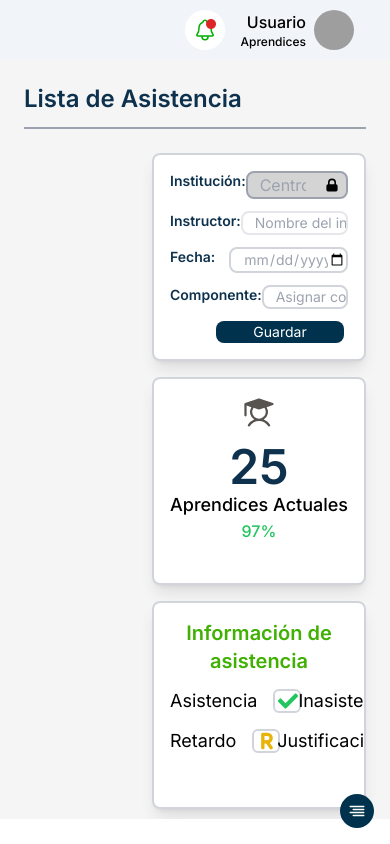
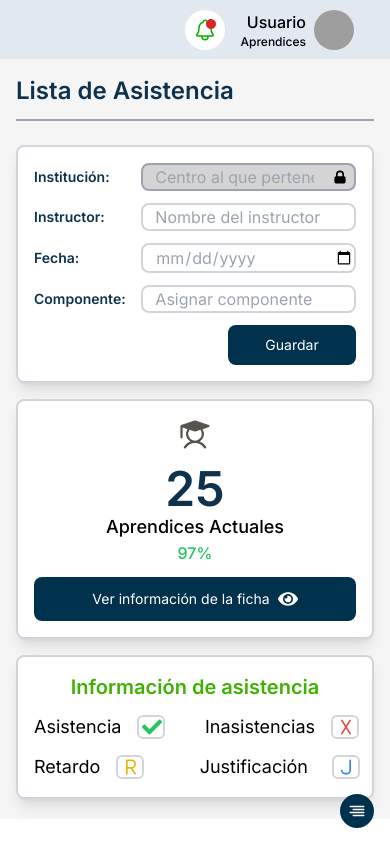
Before and after one commit to BryanFS52/Aquiles, a Next.js app in the folder frontend/: page /asistencia in a window 390 px wide. Built offline with nearby package versions, Linux system fonts and the light colour scheme; grey boxes are pictures that could not be loaded; what tailwind-animation-delay would draw is missing.

Commit message:
Actualización de Asistencia y modificaciones para que sea responsive

```diff
--- a/frontend/app/(routes)/asistencia/page.js
+++ b/frontend/app/(routes)/asistencia/page.js
@@ -1,17 +1,18 @@
-"use client"
+"use client";
 
 import Link from "next/link";
 import React, { useState } from "react";
 import { HiLockClosed } from "react-icons/hi";
 import { PiStudentFill } from "react-icons/pi";
-import { FaCheck } from "react-icons/fa";
+import { FaCheck, FaEye } from "react-icons/fa";
 import { TbLetterR, TbLetterX, TbLetterJ } from "react-icons/tb";
 import { TableAttendance } from "../../components/tableAttendance";
 import ModalAsistencia from "../../components/Modals/modalAsistencia";
+import ModalInfoficha from "../../components/Modals/modalInfoficha";
 import { Header } from "../../components/header";
 import { Sidebar } from "../../components/sidebar";
 
-export default function Attendance () {
+export default function Attendance() {
   const [modalOpen, setModalOpen] = useState(false);
 
   const handleOpenModal = () => {
@@ -22,88 +23,134 @@ export default function Attendance () {
     setModalOpen(false);
   };
 
-
-
   return (
-
     <div className="min-h-screen grid grid-cols-1 xl:grid-cols-6">
-              <Sidebar/>
+      <Sidebar />
       <div className="xl:col-span-5">
         <Header />
 
         <div>
-      <div className="h-[90vh] overflow-y-scroll p-6 md:p-12 w-full bg-neutral-100 space-y-5">
-        <h1 className="text-[#0e324d] text-2xl sm:text-3xl lg:text-4xl pb-3 border-b-2 border-gray-400 w-full sm:w-3/4 lg:w-1/2 mb-6 lg:mb-12 font-inter font-semibold">Lista de Asistencia</h1>
+          <div className="h-[90vh] overflow-y-scroll p-4 md:p-8 lg:p-12 w-full bg-neutral-100 space-y-5">
+            <h1 className="text-[#0e324d] text-2xl sm:text-3xl lg:text-4xl pb-3 border-b-2 border-gray-400 w-full sm:w-3/4 lg:w-1/2 mb-6 lg:mb-12 font-inter font-semibold">
+              Lista de Asistencia
+            </h1>
 
-        <div className="flex flex-wrap justify-center md:justify-start gap-4 ml-32">
-          <div className="flex flex-col w-full md:w-96 h-52 rounded-lg overflow-hidden shadow-lg bg-white border-2 border-gray-300 p-4 space-y-3">
-            <div className="flex">
-              <span className="font-inter font-semibold text-[#0e324d] text-sm sm:text-base">Institución:</span>
+            <div className="flex flex-wrap justify-center gap-4">
+              {/* Card de información */}
+              <div className="flex flex-col w-full md:w-[45%] lg:w-[30%] h-auto rounded-lg overflow-hidden shadow-lg bg-white border-2 border-gray-300 p-4 space-y-3">
+                <div className="flex items-center">
+                  <span className="font-inter font-semibold text-[#0e324d] text-sm sm:text-base">
+                    Institución:
+                  </span>
                   <div className="font-inter font-normal text-black sm:text-base ml-auto relative w-2/3">
-                <input type="text" name="nameProject" placeholder="Centro al que pertenece" className=" w-full bg-neutral-300 rounded-lg border-gray-400 border-2 pl-3 pr-10" />
+                    <input
+                      type="text"
+                      name="nameProject"
+                      placeholder="Centro al que pertenece"
+                      className="w-full bg-neutral-300 rounded-lg border-gray-400 border-2 pl-3 pr-10"
+                    />
                     <HiLockClosed className="absolute top-0 right-2 h-full flex items-center" />
                   </div>
                 </div>
 
-            <div className="flex">
-              <span className="font-inter font-semibold text-[#0e324d] text-sm sm:text-base">Instructor:</span>
-              <div className="font-inter font-normal text-black text-sm sm:text-base ml-auto w-2/3">
-                <input type="text" name="nameProject" placeholder="Nombre del instructor" className="w-full rounded-lg bg-white border--300 border-2 pl-3" />
+                <div className="flex items-center">
+                  <span className="font-inter font-semibold text-[#0e324d] text-sm sm:text-base">
+                    Instructor:
+                  </span>
+                  <div className="font-inter font-normal text-black sm:text-base ml-auto w-2/3">
+                    <input
+                      type="text"
+                      name="nameProject"
+                      placeholder="Nombre del instructor"
+                      className="w-full rounded-lg bg-white border-2 border-gray-300 pl-3"
+                    />
                   </div>
                 </div>
 
-            <div className="flex">
-              <span className="font-inter font-semibold text-[#0e324d] text-sm sm:text-base">Fecha:</span>
-              <div className="font-inter font-normal text-black text-sm sm:text-base ml-auto w-2/3">
-                <input type="date" name="nameProject" placeholder="Fecha" className="w-full text-gray-400 bg-white rounded-lg border-2 border-gray-300 pl-3" />
+                <div className="flex items-center">
+                  <span className="font-inter font-semibold text-[#0e324d] text-sm sm:text-base">
+                    Fecha:
+                  </span>
+                  <div className="font-inter font-normal text-black sm:text-base ml-auto w-2/3">
+                    <input
+                      type="date"
+                      name="nameProject"
+                      className="w-full text-gray-400 bg-white rounded-lg border-2 border-gray-300 pl-3"
+                    />
                   </div>
                 </div>
 
-            <div className="flex">
-              <span className="font-inter font-semibold text-[#0e324d] text-sm sm:text-base">Componente:</span>
-              <div className="font-inter font-normal text-black text-sm sm:text-base ml-auto w-2/3">
-                <input type="text" name="nameProject" placeholder="Asignar componente" className="w-full bg-white rounded-lg border-2 border-gray-300 pl-3" />
+                <div className="flex items-center">
+                  <span className="font-inter font-semibold text-[#0e324d] text-sm sm:text-base">
+                    Componente:
+                  </span>
+                  <div className="font-inter font-normal text-black sm:text-base ml-auto w-2/3">
+                    <input
+                      type="text"
+                      name="nameProject"
+                      placeholder="Asignar componente"
+                      className="w-full bg-white rounded-lg border-2 border-gray-300 pl-3"
+                    />
                   </div>
                 </div>
 
                 <button
                   type="button"
-              className="mr-1 ml-auto text-white rounded-lg text-sm bg-custom-blue hover:bg-custom-blue w-32 h-10 mt-4"
-              onClick={handleOpenModal}>
+                  className="ml-auto text-white rounded-lg text-sm bg-custom-blue hover:bg-custom-blue w-32 h-10 mt-4"
+                  // onClick={handleOpenModal}
+                >
                   Guardar
                 </button>
-
               </div>
 
-          <div className="flex flex-col w-full md:w-96 h-52 rounded-lg overflow-hidden shadow-lg bg-white border-2 border-gray-300 p-4 space-y-3">
+              {/* Card de información de aprendices */}
+              <div className="flex flex-col w-full md:w-[45%] lg:w-[24%] h-auto rounded-lg overflow-hidden shadow-lg bg-white border-2 border-gray-300 p-4 space-y-3">
                 <PiStudentFill className="w-9 h-9 text-stone-600 mx-auto" />
                 <div className="text-center">
-              <span className="text-[#0e324d] text-5xl font-inter font-semibold">25</span>
-              <span className="font-inter font-medium text-lg block">Aprendices Actuales</span>
-              <span className="font-inter font-medium text-green-500 block">97%</span>
+                  <span className="text-[#0e324d] text-5xl font-inter font-semibold">
+                    25
+                  </span>
+                  <span className="font-inter font-medium text-lg block">
+                    Aprendices Actuales
+                  </span>
+                  <span className="font-inter font-medium text-green-500 block">
+                    97%
+                  </span>
                 </div>
+                <button
+                  type="button"
+                  className="text-white font-inter h-11 w-full rounded-lg text-sm px-3 bg-custom-blue hover:bg-[#01b001] transition-colors duration-300 flex items-center justify-center"
+                  onClick={handleOpenModal}
+                >
+                  Ver información de la ficha
+                  <FaEye className="w-5 h-5 ml-2" />
+                </button>
+                <ModalInfoficha isOpen={modalOpen} onClose={handleCloseModal} />
               </div>
 
-          <div className="flex flex-col w-full md:w-96 h-52 rounded-lg overflow-hidden shadow-lg bg-white border-2 border-gray-300 p-4 space-y-3">
-  <span className="text-[#40b003] font-inter font-semibold text-xl sm:text-2xl text-center">Información de asistencia</span>
+              {/* Card de información de asistencia */}
+              <div className="flex flex-col w-full md:w-[45%] lg:w-[26%] h-auto rounded-lg overflow-hidden shadow-lg bg-white border-2 border-gray-300 p-4 space-y-3">
+                <span className="text-[#40b003] font-inter font-semibold text-xl sm:text-2xl text-center">
+                  Información de asistencia
+                </span>
 
                 {/* Sección de Asistencia e Inasistencias */}
                 <div className="flex justify-between">
                   {/* Asistencia */}
                   <div className="flex items-center space-x-4">
-              <span className="font-inter font-normal text-[#000000] sm:text-lg text-lg">Asistencia</span>
+                    <span className="font-inter text-lg">Asistencia</span>
                     <div className="flex items-center">
                       <input className="rounded-md border-gray-300 border-2 w-7 h-6" />
-                <FaCheck className="ml-[-23px] text-green-500 w-5 h-5 pointer-events-none" style={{ strokeWidth: 4 }} />
+                      <FaCheck className="ml-[-23px] text-green-500 w-5 h-5 pointer-events-none" />
                     </div>
                   </div>
 
                   {/* Inasistencias */}
                   <div className="flex items-center space-x-4">
-              <span className="font-inter font-normal text-[#000000] sm:text-lg text-lg">Inasistencias</span>
+                    <span className="font-inter text-lg">Inasistencias</span>
                     <div className="flex items-center">
                       <input className="rounded-md border-gray-300 border-2 w-7 h-6" />
-                <TbLetterX className="ml-[-23px] text-red-500 w-5 h-5 pointer-events-none" style={{ strokeWidth: 4 }} />
+                      <TbLetterX className="ml-[-23px] text-red-500 w-5 h-5 pointer-events-none" />
                     </div>
                   </div>
                 </div>
@@ -112,36 +159,31 @@ export default function Attendance () {
                 <div className="flex justify-between">
                   {/* Retardo */}
                   <div className="flex items-center space-x-4">
-              <span className="font-inter font-normal text-[#000000] sm:text-lg text-lg">Retardo</span>
+                    <span className="font-inter text-lg">Retardo</span>
                     <div className="flex items-center">
                       <input className="rounded-md border-gray-300 border-2 w-7 h-6" />
-                <TbLetterR className="ml-[-23px] text-yellow-500 w-5 h-5 pointer-events-none" style={{ strokeWidth: 4 }} />
+                      <TbLetterR className="ml-[-23px] text-yellow-500 w-5 h-5 pointer-events-none" />
                     </div>
                   </div>
 
                   {/* Justificación */}
                   <div className="flex items-center space-x-6">
-              <span className="font-inter font-normal text-[#000000] sm:text-lg text-lg">Justificación</span>
+                    <span className="font-inter text-lg">Justificación</span>
                     <div className="flex items-center">
                       <input className="rounded-md border-gray-300 border-2 w-7 h-6" />
-                <TbLetterJ className="ml-[-24px] text-blue-500 w-5 h-5 pointer-events-none" style={{ strokeWidth: 4 }} />
+                      <TbLetterJ className="ml-[-24px] text-blue-500 w-5 h-5 pointer-events-none" />
+                    </div>
+                  </div>
                 </div>
               </div>
             </div>
 
-
-
-
-            <ModalAsistencia isOpen={modalOpen} onClose={handleCloseModal} />
+            <div className="mt-6">
+              <TableAttendance />
             </div>
-        </div>
-        <div>
-          <TableAttendance/>
-        </div>
-
           </div>
         </div>
       </div>
     </div>
   );
-};
+}
--- a/frontend/app/components/header.js
+++ b/frontend/app/components/header.js
@@ -90,7 +90,7 @@ export const Header = () => {
   };
 
   return (
-    <header className='h-[7vh] md:h-[9vh] mx-auto flex items-center justify-end px-5 lg:py-5 lg:px-4  border-[#ffffff] bg-slate-100'>
+    <header className='h-[7vh] md:h-[9vh] mx-auto flex items-center justify-end px-5 lg:py-5 lg:px-4  border-[#ffffff] bg-slate-200'>
       <div className="relative">
         <ul>
           <li
--- a/frontend/app/components/tableAttendance.js
+++ b/frontend/app/components/tableAttendance.js
@@ -1,11 +1,9 @@
 "use client";
 
-import Link from "next/link";
 import React, { useState } from 'react';
 import { GoSearch } from "react-icons/go";
 import { BsQrCode } from "react-icons/bs";
 import { FaEye } from "react-icons/fa";
-import { IoMdExit } from "react-icons/io";
 import ModalInfoficha from "../components/Modals/modalInfoficha";
 import ModalQR from "../components/Modals/modalQR";
 import Calendar from 'react-calendar'; // Importar Calendar
@@ -20,6 +18,7 @@ export const TableAttendance = () => {
     { id: "10078459687", name: "Michael Felipe Laiton Chaparro", weeks: Array(4).fill(null).map(() => Array(7).fill('A')) },
     { id: "10078459688", name: "Juan Pérez Gonzalez", weeks: Array(4).fill(null).map(() => Array(7).fill('A')) },
     { id: "10078459689", name: "Jhon Mario Lozano Zapata", weeks: Array(4).fill(null).map(() => Array(7).fill('A')) },
+
     // Más asistentes aquí
   ]);
   const [searchTerm, setSearchTerm] = useState("");
@@ -35,13 +34,13 @@ export const TableAttendance = () => {
     setAttendees(updatedAttendees);
   };
 
-  const handleOpenModal = () => {
+  /*  const handleOpenModal = () => {
     setModalOpen(true);
-  };
+  }; */
 
-  const handleCloseModal = () => {
+  /* const handleCloseModal = () => {
     setModalOpen(false);
-  };
+  }; */
 
   const handleOpenQRModal = () => {
     setModalQROpen(true);
@@ -116,18 +115,6 @@ export const TableAttendance = () => {
             <BsQrCode className="w-4 h-4 ml-3" />
           </button>
           <ModalQR isOpen={modalQROpen} onClose={handleCloseQRModal} />
-        </div>
-
-        <div className="mr-10">
-          <button
-            type="button"
-            className="text-white font-inter font-normal h-11 w-54 rounded-lg text-sm px-3 bg-custom-blue hover:bg-[#01b001] transition-colors duration-300 dark:focus:ring-custom-blue flex items-center mb-2 lg:mb-0"
-            onClick={handleOpenModal}
-          >
-            Ver información de la ficha
-            <FaEye className="w-5 h-5 ml-2" />
-          </button>
-          <ModalInfoficha isOpen={modalOpen} onClose={handleCloseModal} />
         </div>
       </div>
 
```
Lines whose indentation alone changed are shown as unchanged.
